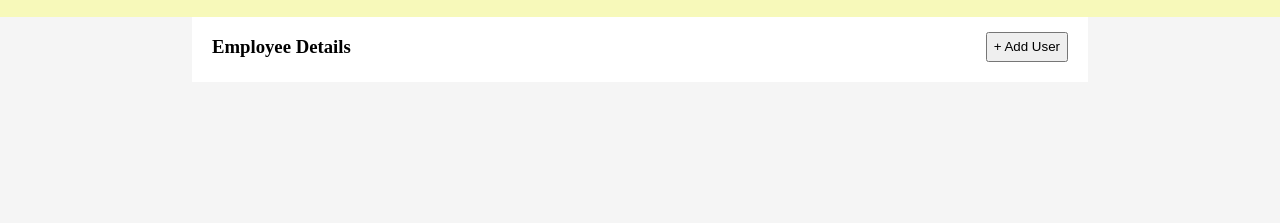
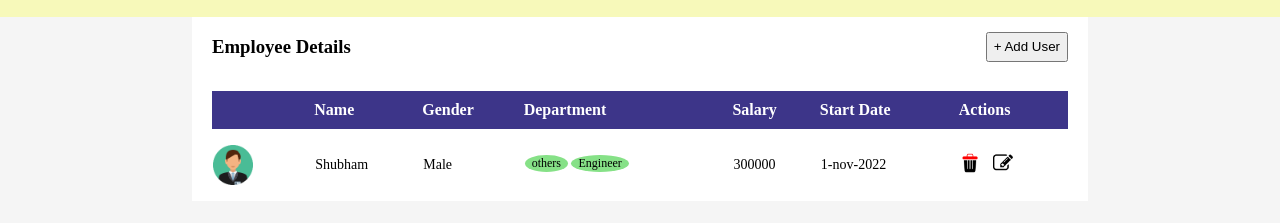
Before and after one commit to sks123git/employee-payrollApp, a plain HTML site: page EmployeePayrollApp.html in a window 1280 px wide. Shown: the part 59-282 px from the top of the page. Drawn offline with Linux system fonts and the light colour scheme; a web font is replaced by a local one.

Commit message:
added table format to display content

```diff
--- a/App.css
+++ b/App.css
@@ -23,3 +23,44 @@
 .inner-header > input {
   height: 30px;
 }
+
+#display {
+  width: 100%;
+  border-style: none;
+  border-collapse: separate;
+  border-spacing: 0 15px;
+  min-width: 800px;
+}
+#display th {
+  text-align: left;
+  font-size: 16px;
+  font-weight: bold;
+  background-color: #3d3589;
+  padding: 10px 0px;
+  color: #ffffff;
+}
+#display td {
+  text-align: left;
+  font-size: 14px;
+  font-weight: normal;
+}
+td:first-child {
+  display: flex;
+  align-items: center;
+}
+
+td img:first-child {
+  margin-right: 10px;
+}
+
+.dept-label {
+  background-color: #86e187;
+  border-radius: 50%;
+  width: fit-content;
+  text-align: center;
+  padding: 1px 7px;
+  font-size: 12px;
+  display: inline-block;
+  font-weight: 300;
+  margin-bottom: 4px;
+}
--- a/EmployeePayrollApp.html
+++ b/EmployeePayrollApp.html
@@ -41,8 +41,45 @@
           />
         </div>
         <div class="inner-header">
-          <table>
-            <th></th>
+          <table id="display" class="table">
+            <tr>
+              <th></th>
+              <th>Name</th>
+              <th>Gender</th>
+              <th>Department</th>
+              <th>Salary</th>
+              <th>Start Date</th>
+              <th>Actions</th>
+            </tr>
+            <tr>
+              <td>
+                <img src="images/profile1.png" alt="" class="profile" />
+              </td>
+              <td>Shubham</td>
+              <td>Male</td>
+              <td>
+                <div class="dept-label">others</div>
+                <div class="dept-label">Engineer</div>
+              </td>
+              <td>300000</td>
+              <td>1-nov-2022</td>
+              <td>
+                <img
+                  id="1"
+                  src="images/delete.png"
+                  alt="delete"
+                  onclick="remove(this)"
+                  width="20"
+                />
+                <img
+                  id="1"
+                  src="images/edit.png"
+                  alt="edit"
+                  onclick="update(this)"
+                  width="20"
+                />
+              </td>
+            </tr>
           </table>
         </div>
       </div>
```
Also changed, not shown: images/delete.png (added), images/edit.png (added).
